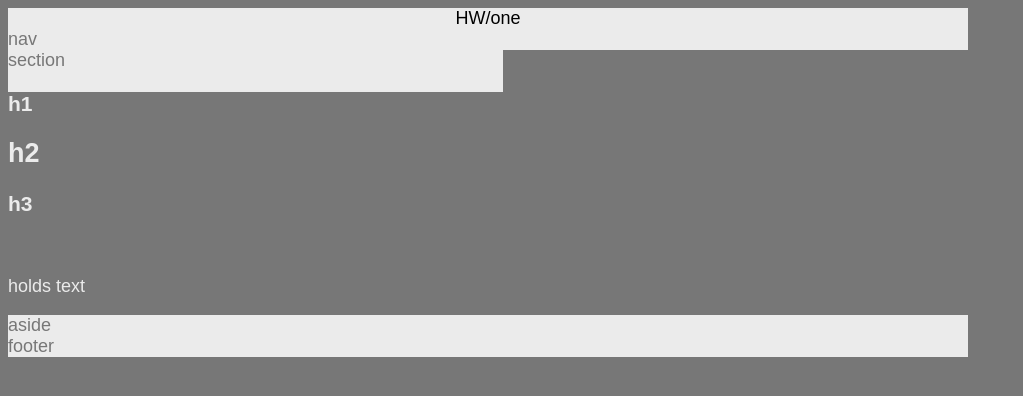
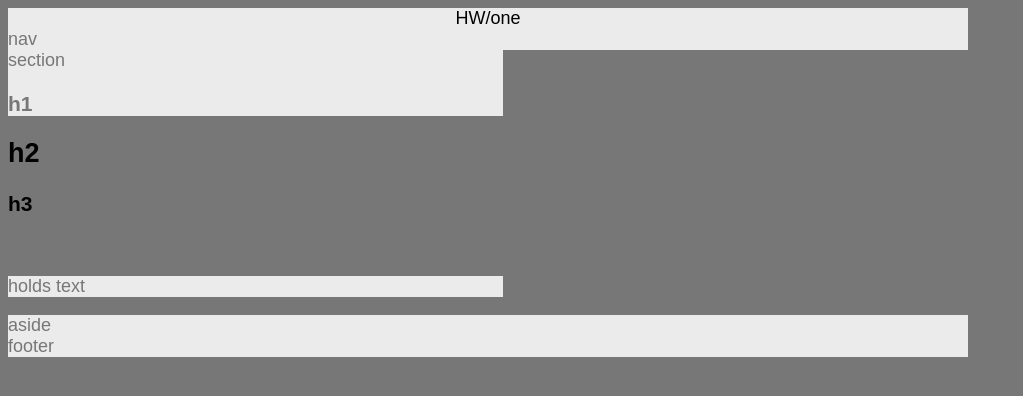
Before and after one commit to alfredo195/HW-Wireframe, a plain HTML site: page index.html in a window 1280 px wide. Shown: the whole page, without its empty margins (0-1023 px from the left). Drawn offline with Linux system fonts and the light colour scheme.

Commit message:
< added style for h & p tags>

```diff
--- a/style.css
+++ b/style.css
@@ -30,9 +30,27 @@ article{
 }
 /* aside style */
 aside{
-    background: #ebebeb
+    background: #ebebeb;
 }
 /* footer style*/
 footer{
+    background: #ebebeb;
+}
+/* h type tags */
+h1{
+color: #777;
+background: #ebebeb;
+}
+
+h2{
+    color: black;
+}
+
+h3{
+    color: black;
+}
+/* p tags */
+p{
+    color: #777;
     background: #ebebeb
 }
```
